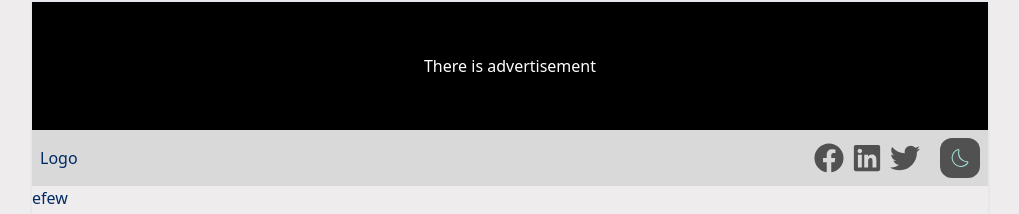
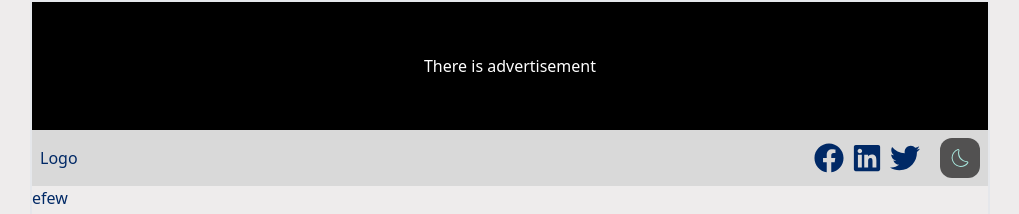
Before and after one commit to khachatryanhovhannes/news-website, a Next.js app: page / in a window 1280 px wide. Shown: the top 214 px of the page, without its empty margins (130-1149 px from the left). Built offline with nearby package versions, Linux system fonts and the light colour scheme.

Commit message:
develop: Change social icons color

```diff
--- a/components/atoms/social_icons/index.tsx
+++ b/components/atoms/social_icons/index.tsx
@@ -3,7 +3,7 @@ import { FaFacebook, FaLinkedin, FaTwitter } from "react-icons/fa";
 
 export default function SocialIcons() {
   return (
-    <div className="text-3xl flex gap-2 text-background-secondary-dark dark:text-background-secondary-light">
+    <div className="text-3xl flex gap-2 ">
       <Link href="/" target="_blank">
         <FaFacebook />
       </Link>
```
